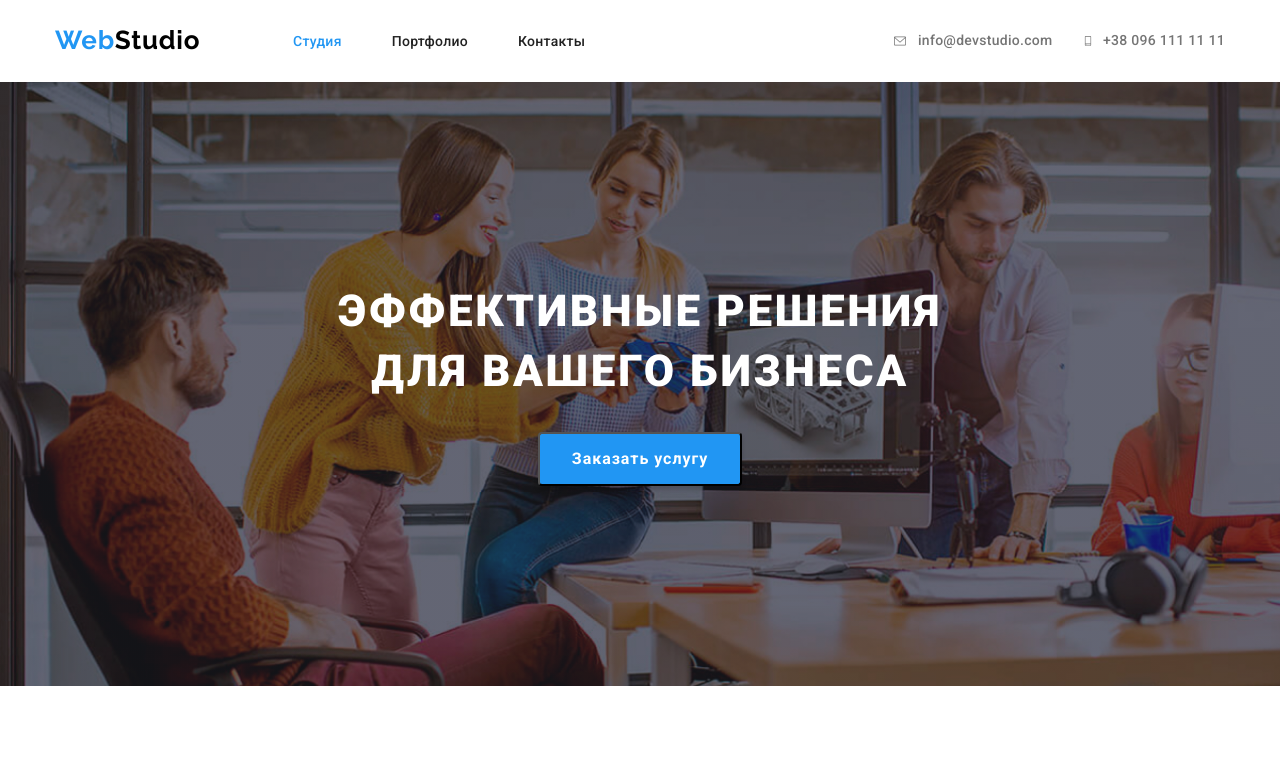
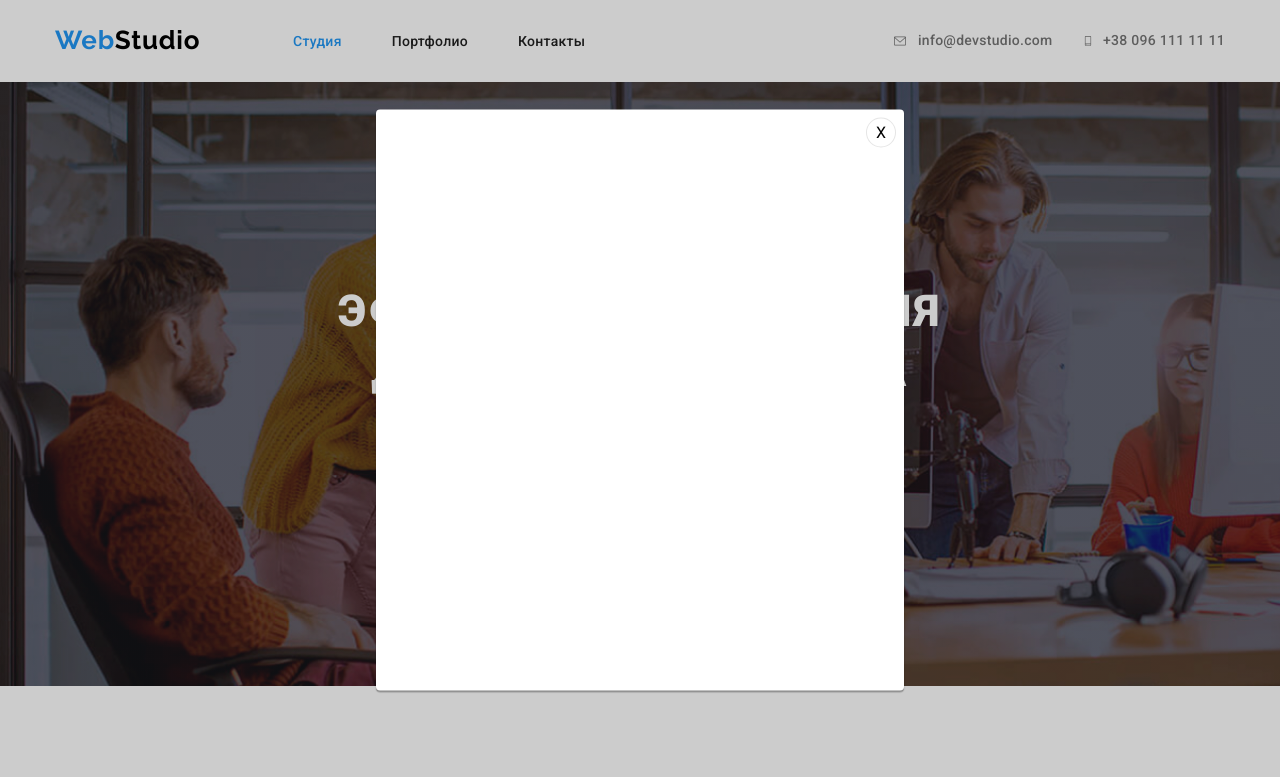
Before and after one commit to VitKo7/goit-markup-hw-05, a plain HTML site: page index.html in a window 1280 px wide. Both pictures are taken after a click on the button "Заказать услугу". Shown: the top 777 px of the page. Drawn offline with nearby package versions, Linux system fonts and the light colour scheme.

Commit message:
backdrop added

```diff
--- a/css/styles.css
+++ b/css/styles.css
@@ -258,6 +258,8 @@ img {
 
   padding: 10px 32px;
   margin-top: 30px;
+
+  cursor: pointer;
 }
 
 /* ! ========================= Features ========================= */
@@ -645,7 +647,6 @@ img {
   margin-top: 30px;
 }
 
-/* ! ВЛИЯЕТ НА РАЗМЕР В КОНТЕЙНЕРЕ... */
 .work-samples-item {
   width: 370px;
   border: 1px solid #eeeeee;
@@ -655,3 +656,47 @@ img {
   box-shadow: 0px 1px 1px rgba(0, 0, 0, 0.12), 0px 4px 4px rgba(0, 0, 0, 0.06),
     1px 4px 6px rgba(0, 0, 0, 0.16);
 }
+
+/* ! ===================== OVERLAY ===================== */
+
+.backdrop {
+  position: fixed;
+  top: 0;
+  left: 0;
+  width: 100%;
+  height: 100%;
+  background-color: rgba(0, 0, 0, 0.2);
+  transition: all 250ms linear;
+}
+
+.modal {
+  position: absolute;
+  top: 50%;
+  left: 50%;
+  transform: translate(-50%, -50%);
+  width: 528px;
+  min-height: 581px;
+  background-color: var(--primary-white-color);
+  box-shadow: 0px 1px 3px rgba(0, 0, 0, 0.12), 0px 1px 1px rgba(0, 0, 0, 0.14),
+    0px 2px 1px rgba(0, 0, 0, 0.2);
+  border-radius: 4px;
+}
+
+.modal-close-btn {
+  position: absolute;
+  top: 8px;
+  right: 8px;
+  width: 30px;
+  height: 30px;
+  border-radius: 50%;
+  background-color: #ffffff;
+  border: 1px solid rgba(0, 0, 0, 0.1);
+  cursor: pointer;
+  box-sizing: border-box;
+}
+
+.is-hidden {
+  opacity: 0;
+  visibility: hidden;
+  pointer-events: none;
+}
--- a/index.html
+++ b/index.html
@@ -60,7 +60,7 @@
         <section class="hero">
             <div class="container">
                 <h1 class="hero-title">Эффективные решения для вашего бизнеса</h1>
-                <button type="button" class="button">Заказать услугу</button>
+                <button type="button" class="button" data-modal-open>Заказать услугу</button>
             </div>
 
         </section>
@@ -370,5 +370,14 @@
         </div>
     </footer>
 
+        <!-- BACKDROP -->
+        <div class="backdrop is-hidden" data-modal>
+            <div class="modal">
+                <button type="button" class="modal-close-btn" data-modal-close>X</button>
+            </div>
+        </div>
+
+        <script src="./js/modal.js"></script>
+
 </body>
 </html>
```
